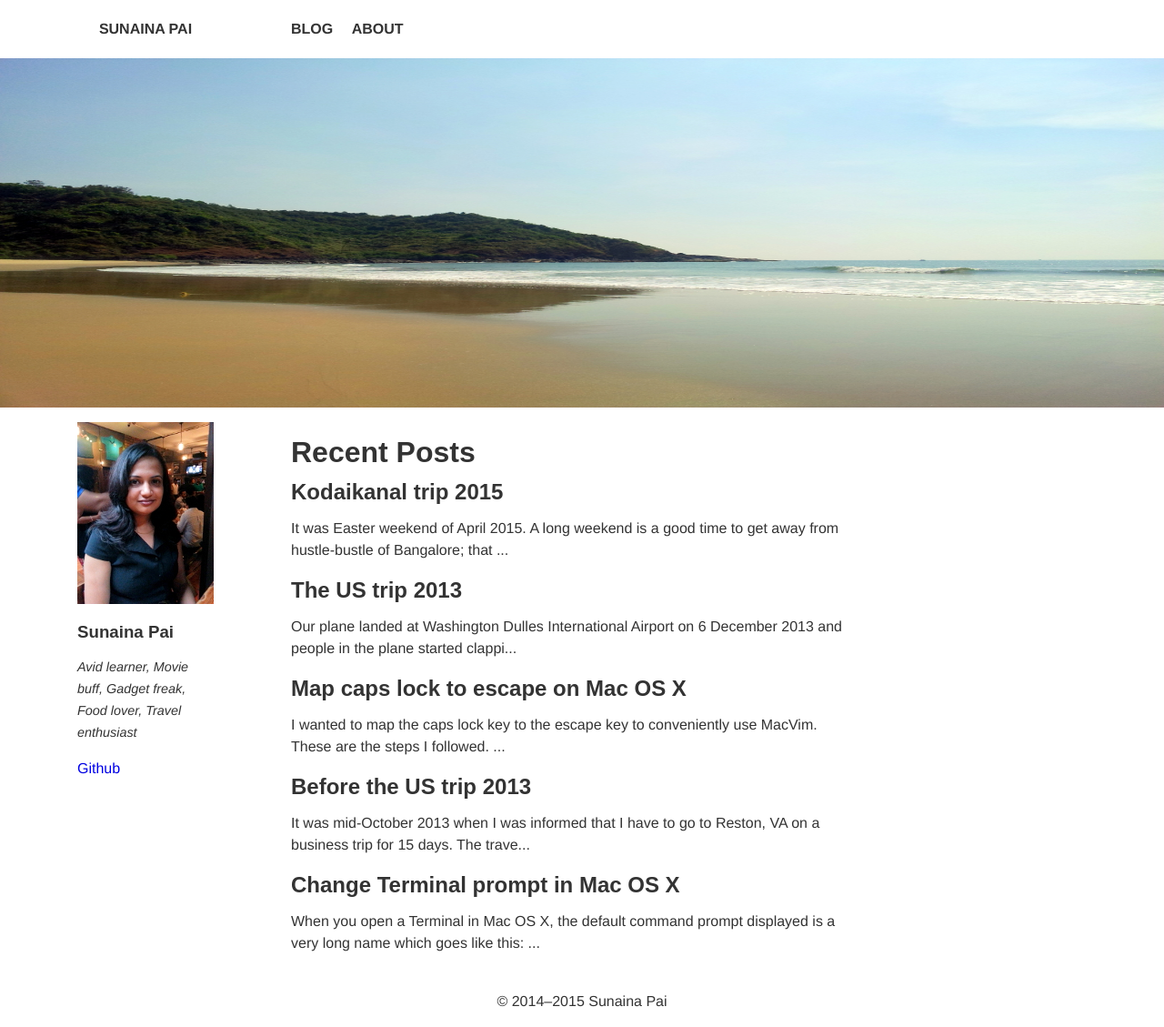
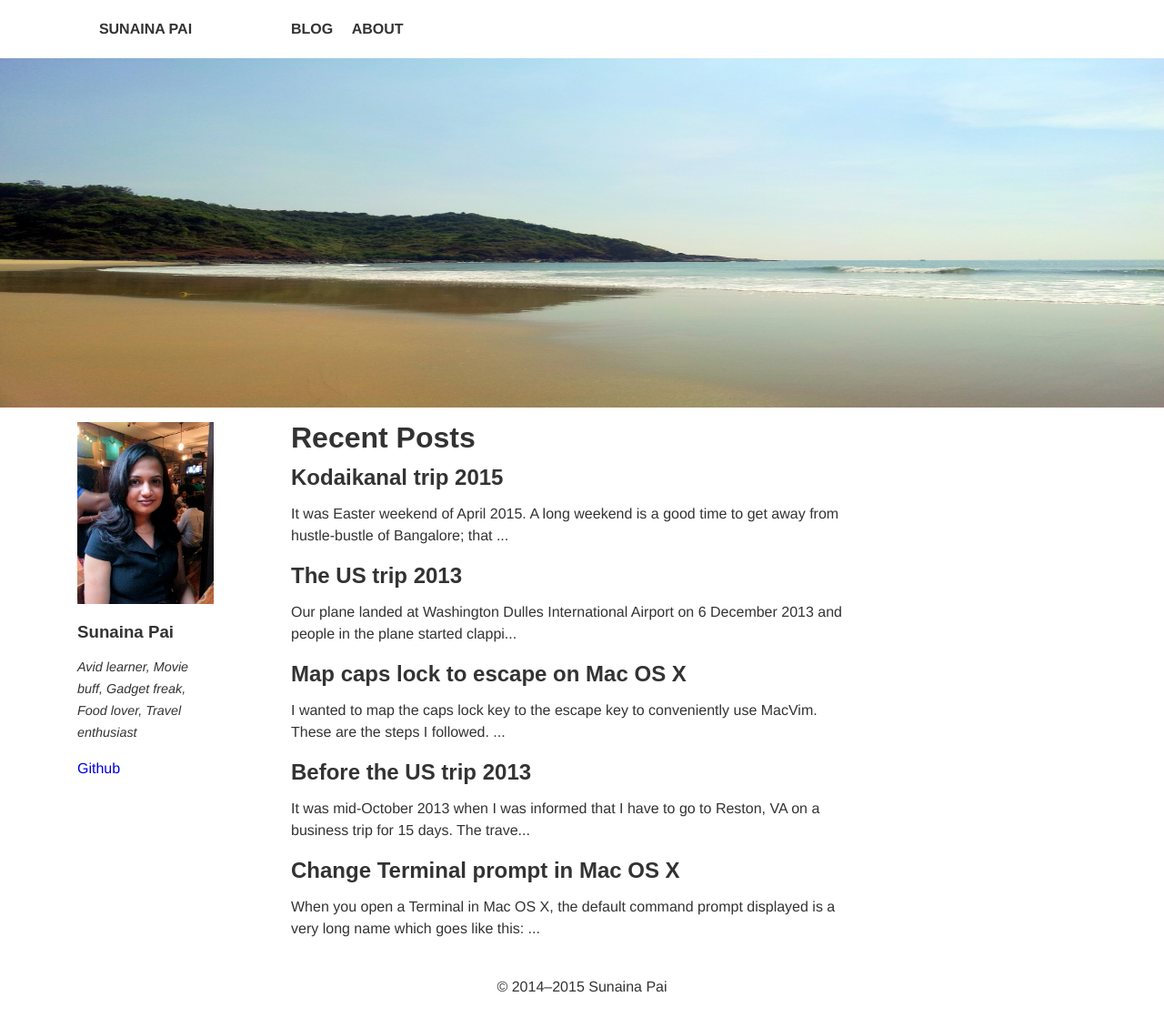
Before and after one commit to tmug/defunct-sunainapai.in-jekyll, a Jekyll site: the page built from index.html, in a window 1280 px wide. Shown: the whole page at 91% size. Built offline with Jekyll 4.4.1, drawn with Linux system fonts in a browser that asks for light colours.

Commit message:
Remove unnecessary padding

```diff
--- a/css/style.css
+++ b/css/style.css
@@ -65,17 +65,14 @@ pre {
 #bio {
     text-align: center;
     margin: 1em;
-    padding-bottom: 0.5em;
 }
 
 #facebook-like {
     text-align: center;
     margin: 1em;
-    padding-bottom: 1em;
 }
 
 #bio img {
-    padding-top: 0.5em;
     display: block;
     margin-left: auto;
     margin-right: auto;
@@ -83,7 +80,6 @@ pre {
 
 #content, #posts, #post, #recent-posts {
     margin: 1em;
-    padding-bottom: 0.5em;
     word-wrap: break-word; /* To prevent long text from extending out of
     the box and breaking the layout. break-word allows unbreakable words
     to be broken */
@@ -152,7 +148,6 @@ hr {
 
 .post-info {
     font-size: 0.8em;
-    padding-top: 0.5em;
 }
 
 a:link, a:visited {
@@ -259,10 +254,6 @@ blockquote {
         border: none;
     }
 
-    .post-info {
-        padding-top: 0;
-    }
-
     #home {
         width: 25%;
     }
@@ -281,7 +272,6 @@ blockquote {
         text-align: left;
         float: left;
         margin: 0;
-        padding-bottom: 0;
     }
 
     #facebook-like {
@@ -289,7 +279,6 @@ blockquote {
         display: inline-block;
         float: right;
         margin: 0;
-        padding-bottom: 0;
         padding-top: 1em;
         overflow: hidden;
     }
@@ -298,9 +287,7 @@ blockquote {
         width: 50%;
         display: inline-block;
         vertical-align: top;
-        padding-top: 1em;
         margin: 0;
-        padding-bottom: 0;
     }
 
     #bio img {
@@ -310,7 +297,6 @@ blockquote {
     #comments {
         text-align: left;
         margin: 0;
-        padding-top: 1em;
         display: block;
         margin-left: auto;
         margin-right: auto;
@@ -318,7 +304,6 @@ blockquote {
 
     #related-posts {
         margin: 0;
-        padding-top: 1em;
         display: block;
         margin-left: auto;
         margin-right: auto;
```
